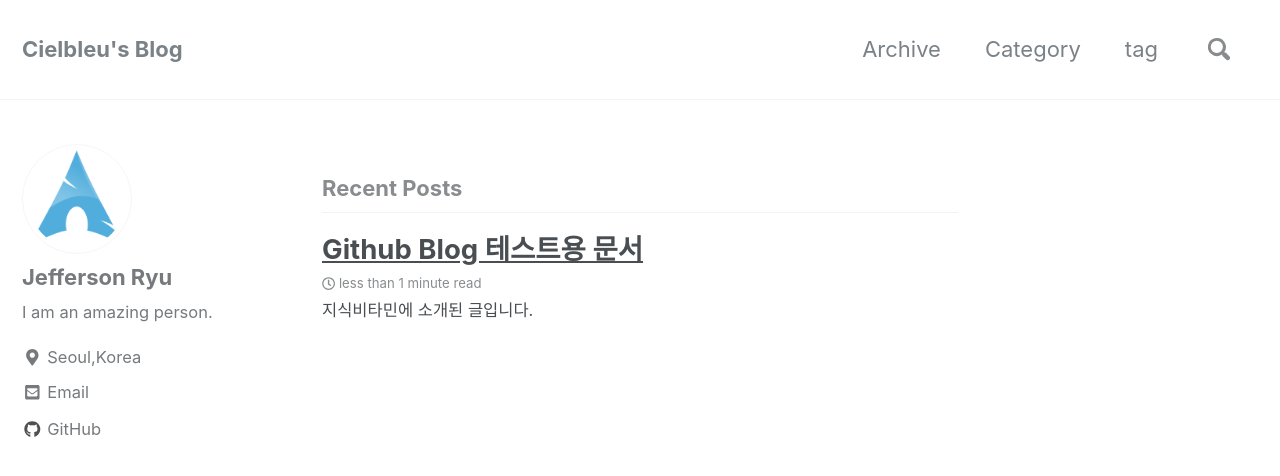
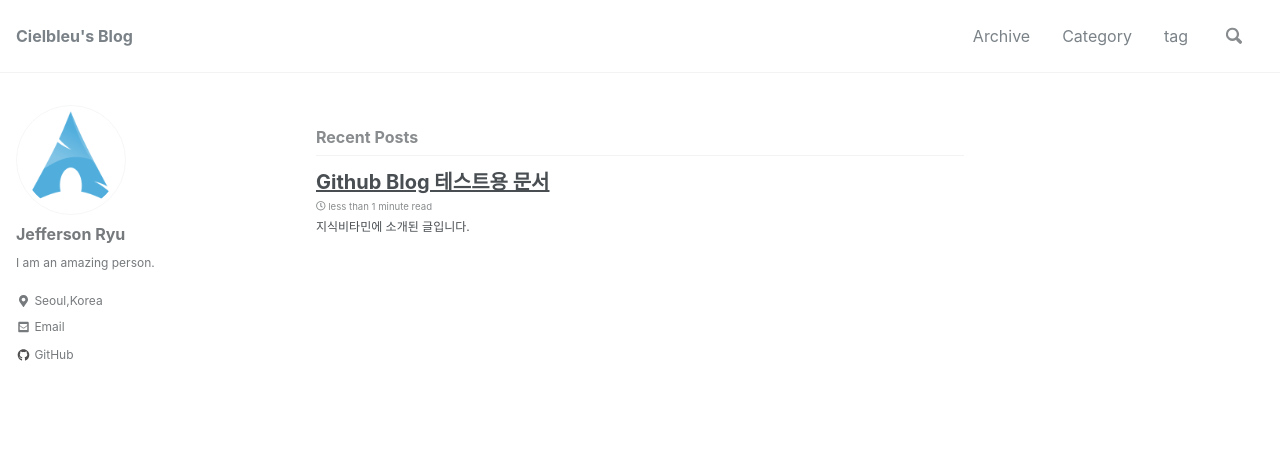
Before and after one commit to cielbleu/cielbleu.github.io, a Jekyll site: the page built from index.html, in a window 1280 px wide and 900 px high. Shown: the top 476 px of the window. Built offline with Jekyll 4.4.1, drawn with Linux system fonts in a browser that asks for light colours; nearby versions of some CDN libraries; the list of posts is cut into pages by our own code.

Commit message:
Modify global font size

```diff
--- a/_sass/minimal-mistakes/_reset.scss
+++ b/_sass/minimal-mistakes/_reset.scss
@@ -8,18 +8,18 @@ html {
   /* apply a natural box layout model to all elements */
   box-sizing: border-box;
   background-color: $background-color;
-  font-size: 16px;
+  font-size: 14px; /*16px;*/
 
   @include breakpoint($medium) {
-    font-size: 18px;
+    font-size: 14px; /*18px;*/
   }
 
   @include breakpoint($large) {
-    font-size: 20px;
+    font-size: 16px; /*20px;*/
   }
 
   @include breakpoint($x-large) {
-    font-size: 22px;
+    font-size: 16px; /*22px;*/
   }
 
   -webkit-text-size-adjust: 100%;
```
